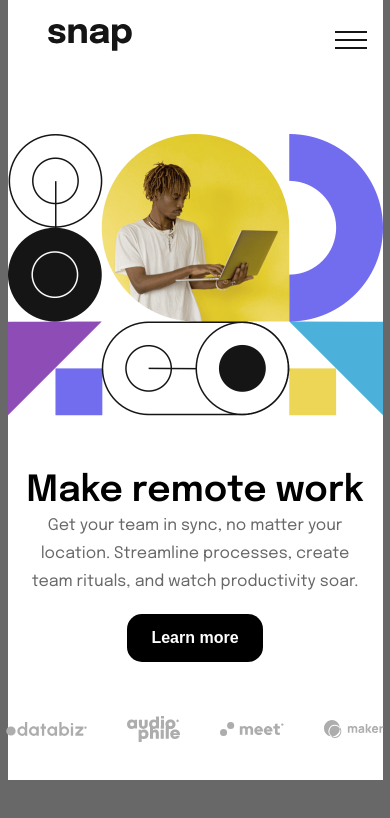
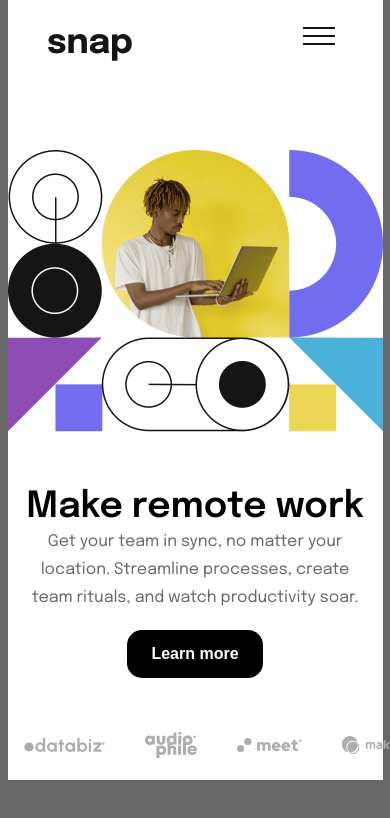
Before and after one commit to elanetto/intro-section-with-dropdown-navigation, a plain HTML site: page index.html in a window 390 px wide. Shown: the top 818 px of the page. Drawn offline with Linux system fonts and the light colour scheme.

Commit message:
Added some fixes to the mobile version

```diff
--- a/css/styles.css
+++ b/css/styles.css
@@ -35,6 +35,10 @@ nav {
 .left-nav {
     display: flex;
     align-items: center;
+}
+
+.right-nav {
+    margin-right: 40px;
 }
 
 .logo {
@@ -110,6 +114,7 @@ main {
     align-items: center;
 }
 
+
 .main-image img {
     height: 640px;
     width: 480px;
@@ -181,10 +186,17 @@ main {
         display: none;
     }
 
+    .left-nav {
+        display: flex;
+        align-items: center;
+        justify-content: space-between;
+        height: 75px;
+        width: 343px;
+    }
+
     .hamburger-menu {
         display: block;
         margin-right: 16px;
-        margin-top: 25px;
         cursor: pointer;
     }
 
@@ -264,7 +276,7 @@ main {
 
     .gray-logos {
         display: flex;
-        justify-content: center;
+        justify-content: space-evenly;
         align-items: center;
         width: 343px;
         height: 26px;
@@ -276,20 +288,18 @@ main {
         max-width: 81px;
     }
 
-    .logo {
-        width: 87px;
-        height: 35px;
-    }
-
     .maker {
         height: 17.34px;
     }
+
     .meet {
         height: 14.36px;
     }
+
     .audio {
         height: 26px;
     }
+
     .databiz {
         height: 14.36px;
     }
--- a/index.html
+++ b/index.html
@@ -17,6 +17,9 @@
       <div class="left-nav">
         <div class="logo">
           <img src="images/logo.svg" alt="logo">
+        </div>
+        <div class="hamburger-menu">
+          <img src="images/icon-menu.svg" alt="hamburger menu">
         </div>
         <nav>
           <div class="dropdown">
@@ -59,9 +62,6 @@
         <button class="login-button">Log in</button>
         <button class="register-button">Register</button>
       </div>
-      <div class="hamburger-menu">
-        <img src="images/icon-menu.svg" alt="hamburger menu">
-      </div>
     </header>
     <main>
       <div class="content">
```
